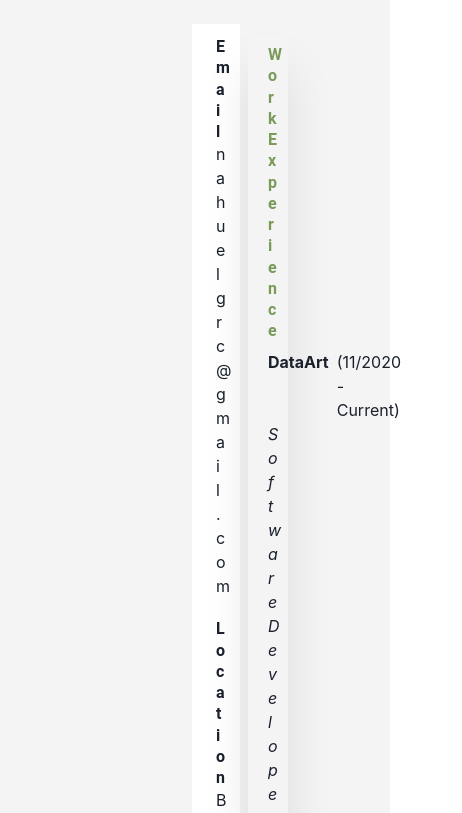
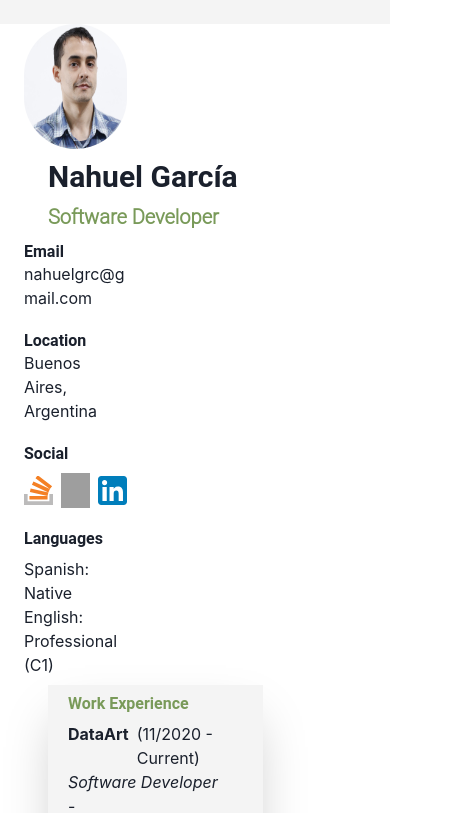
Before and after one commit to Nahuelgrc/web-cv, a React (Vite) app: page / in a window 390 px wide. Shown: the top 813 px of the page, 462 px wide, since content can reach past the window. Built offline with nearby package versions, Linux system fonts and the light colour scheme; grey boxes are pictures that could not be loaded.

Commit message:
Support responsive for row-column

```diff
--- a/src/main.tsx
+++ b/src/main.tsx
@@ -8,7 +8,11 @@ ReactDOM.createRoot(document.getElementById("root") as HTMLElement).render(
   <React.StrictMode>
     <ChakraProvider theme={theme}>
       <Stack bgColor="#F4F4F4">
-        <Container maxW="container.xl" py={6} px={48}>
+        <Container
+          maxW={{ sm: "container.sm", md: "container.xl" }}
+          py={6}
+          px={{ sm: 10, lg: 48 }}
+        >
           <AppCV />
         </Container>
       </Stack>
--- a/src/pages/AppCV.tsx
+++ b/src/pages/AppCV.tsx
@@ -12,7 +12,7 @@ export const AppCV = () => {
 
   return (
     <Flex
-      direction={{ base: "row", md: "column" }}
+      direction="column"
       h="full"
       w="full"
       bgColor="#FFFFFF"
--- a/src/sections/Header.tsx
+++ b/src/sections/Header.tsx
@@ -12,7 +12,7 @@ export const Header = ({ headerInformation, sizes }: IHeader) => {
   } = sizes;
 
   return (
-    <Stack direction="row" w="full">
+    <Stack direction={{ base: "column", md: "row" }} w="full">
       <Stack alignItems="center" w={leftWidthSize}>
         <Image
           borderRadius="full"
--- a/src/sections/PersonalInformation.tsx
+++ b/src/sections/PersonalInformation.tsx
@@ -22,7 +22,7 @@ export const PersonalInformation = ({
   } = sizes;
 
   return (
-    <Stack direction="row" w="full" mt={3}>
+    <Stack direction={{ base: "column", md: "row" }} w="full" mt={3}>
       <Stack w={leftWidthSize}>
         <Box>
           <Heading fontSize="md">Email</Heading>
```
